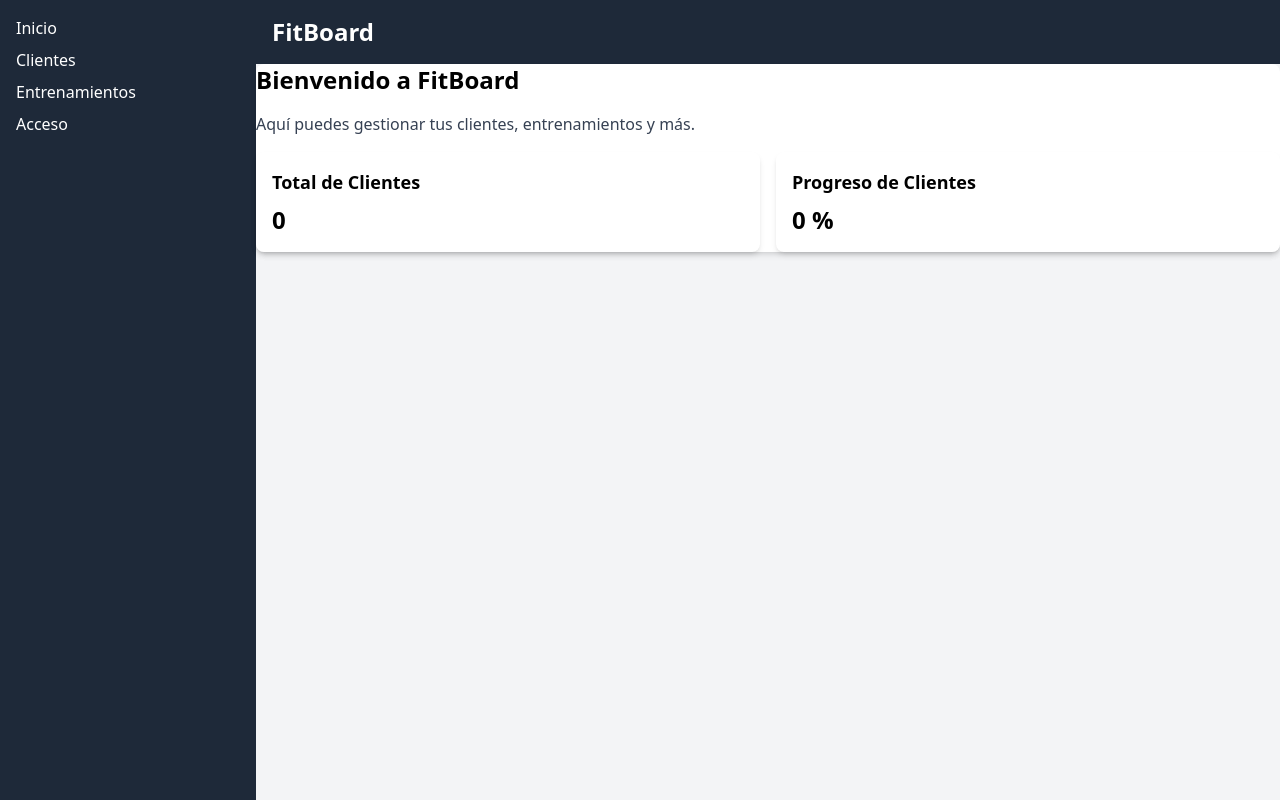
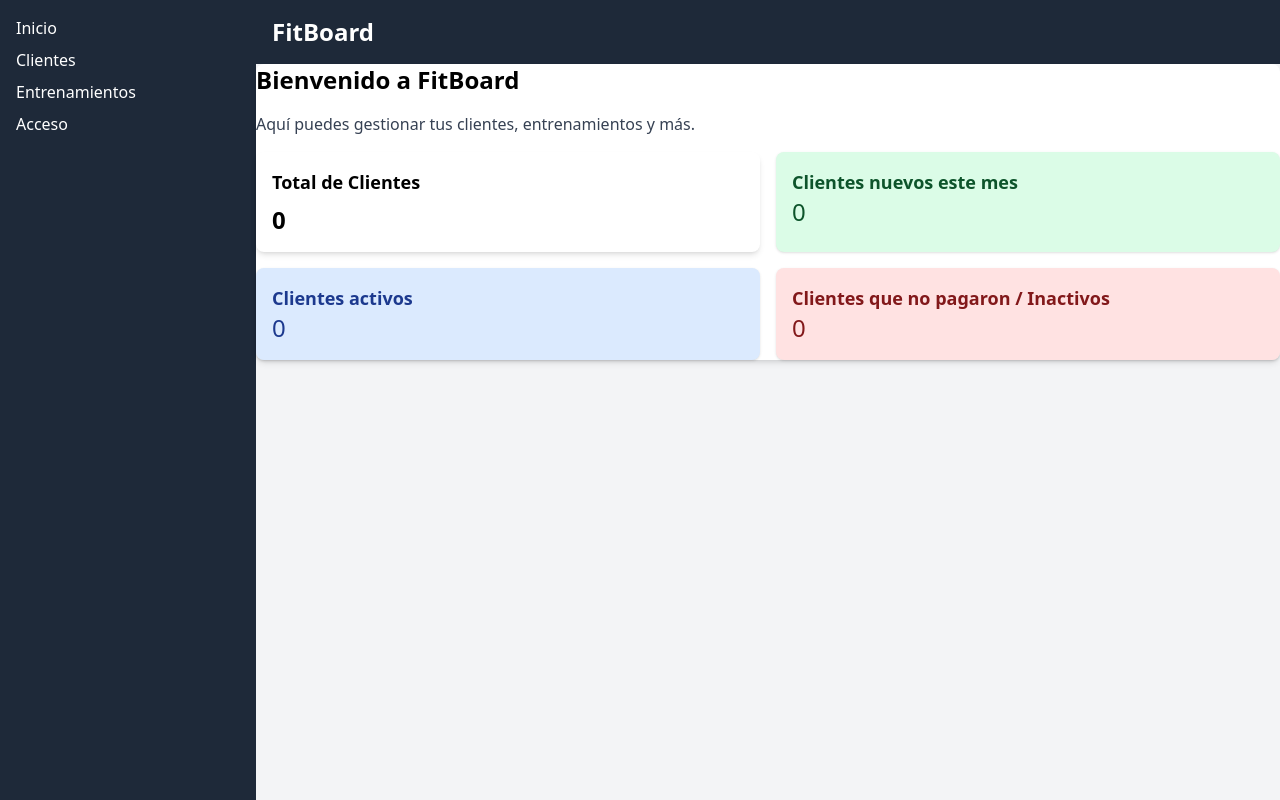
Before and after one commit to agustinsosa79/FitBoard, a React (Vite) app: page / in a window 1280 px wide. Built offline with nearby package versions, Linux system fonts and the light colour scheme.

Commit message:
Agregando cards al inicio con descripciones activas de los clientes

```diff
--- /dev/null
+++ b/components/Inicio/Cards/ClientesActivos.tsx
@@ -0,0 +1,16 @@
+import type { Clientes } from "../../../Types/cliente";
+
+interface Props {
+  clientes: Clientes[];
+}
+
+export function ClientesActivos({ clientes }: Props) {
+  const activos = clientes.filter(cliente => cliente.activo);
+
+  return (
+    <div className="bg-blue-100 text-blue-900 p-4 rounded-lg shadow-sm">
+      <h3 className="text-lg font-semibold">Clientes activos</h3>
+      <p className="text-2xl">{activos.length}</p>
+    </div>
+  );
+}
--- /dev/null
+++ b/components/Inicio/Cards/ClientesInactivos.tsx
@@ -0,0 +1,22 @@
+import type { Clientes } from "../../../Types/cliente";
+
+interface Props {
+  clientes: Clientes[];
+}
+
+export function ClientesInactivos({ clientes }: Props) {
+  const hoy = new Date();
+  const fechaLimite = new Date(hoy.getFullYear(), hoy.getMonth(), hoy.getDate() - 30); // últimos 30 días
+
+  const inactivos = clientes.filter(cliente => {
+    const ultimaActividad = new Date(cliente.ultimaFechaPago || cliente.fechaDeInicio );
+    return !cliente.activo && ultimaActividad < fechaLimite;
+  });
+
+  return (
+    <div className="bg-red-100 text-red-900 p-4 rounded-lg shadow-sm">
+      <h3 className="text-lg font-semibold">Clientes que no pagaron / Inactivos</h3>
+      <p className="text-2xl">{inactivos.length}</p>
+    </div>
+  );
+}
--- /dev/null
+++ b/components/Inicio/Cards/ClientesNuevos.tsx
@@ -0,0 +1,22 @@
+import type { Clientes } from "../../../Types/cliente";
+
+interface Props {
+  clientes: Clientes[];
+}
+
+export function ClientesNuevos({ clientes }: Props) {
+  const esteMes = new Date().getMonth();
+  const esteAnio = new Date().getFullYear();
+
+  const nuevos = clientes.filter(cliente => {
+    const fecha = new Date(cliente.fechaDeInicio || "");
+    return fecha.getMonth() === esteMes && fecha.getFullYear() === esteAnio;
+  });
+
+  return (
+    <div className="bg-green-100 text-green-900 p-4 rounded-lg shadow-sm">
+      <h3 className="text-lg font-semibold">Clientes nuevos este mes</h3>
+      <p className="text-2xl">{nuevos.length}</p>
+    </div>
+  );
+}
--- a/components/Inicio/Cards/ProgresoClientes.tsx
+++ /dev/null
@@ -1,11 +0,0 @@
-import type { Clientes } from "../../../Types/cliente";
-
-export function ProgresoClientes({ clientes }: { clientes: Clientes[] }) {
-
-    return (
-        <div className="p-4 bg-white rounded-lg shadow-md">
-            <h3 className="text-lg font-semibold mb-2">Progreso de Clientes</h3>
-            <p className="text-2xl font-bold">{clientes.length} %</p>
-        </div>
-    );
-}
--- a/components/Inicio/DashboardCards.tsx
+++ b/components/Inicio/DashboardCards.tsx
@@ -1,6 +1,8 @@
 import { useLocalStorageClientes } from "../../hooks/useLocalStorageClientes";
 import { ClientesTotales } from "./Cards/ClientesTotales";
-import { ProgresoClientes } from "./Cards/ProgresoClientes";
+import { ClientesNuevos }  from "./Cards/ClientesNuevos";
+import { ClientesInactivos } from "./Cards/ClientesInactivos";
+import { ClientesActivos } from "./Cards/ClientesActivos";
 
 
 export default function DashboardCards() {
@@ -14,8 +16,9 @@ export default function DashboardCards() {
             </p>
             <div className="grid grid-cols-1 md:grid-cols-2 gap-4 mt-4">
                 <ClientesTotales clientes={clientes} />
-                <ProgresoClientes clientes={clientes} />
-
+                <ClientesNuevos clientes={clientes} />
+                <ClientesActivos clientes={clientes} />
+                <ClientesInactivos clientes={clientes} />
 
             </div>
         </div>
```
